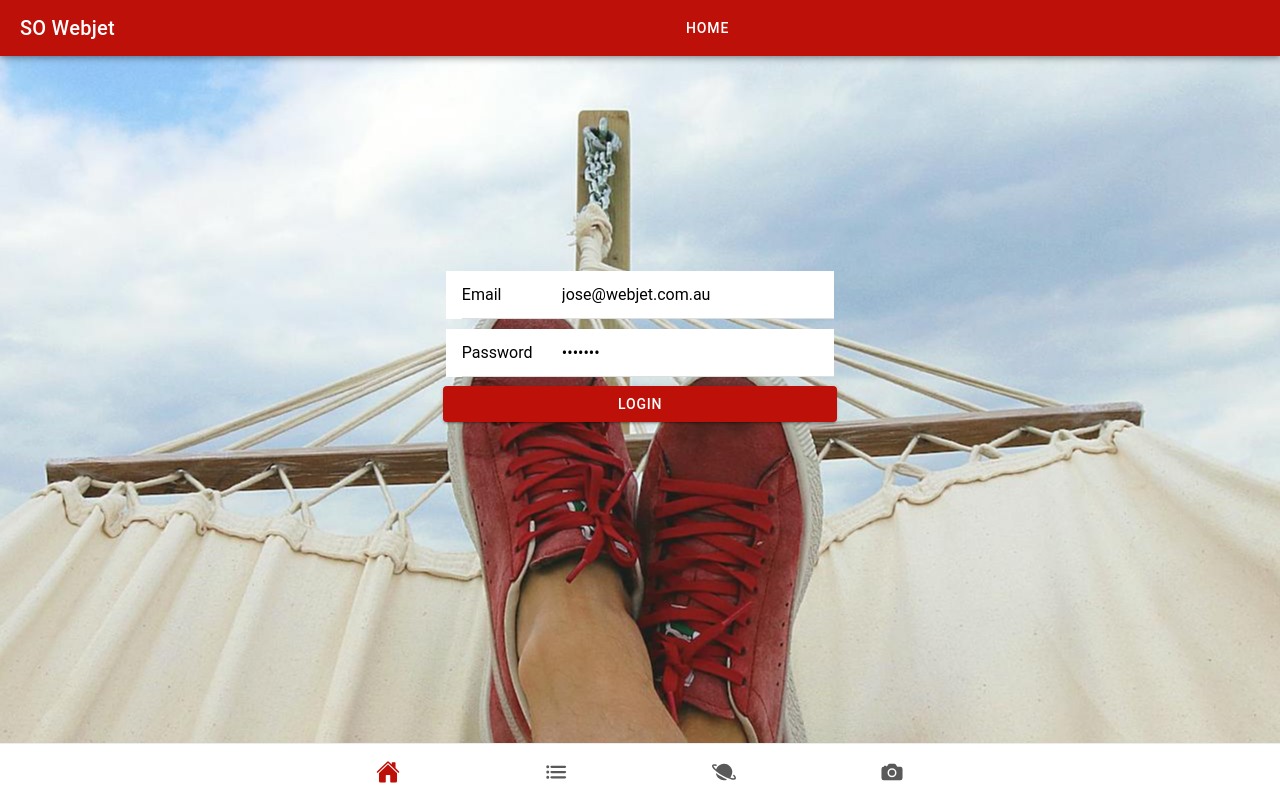
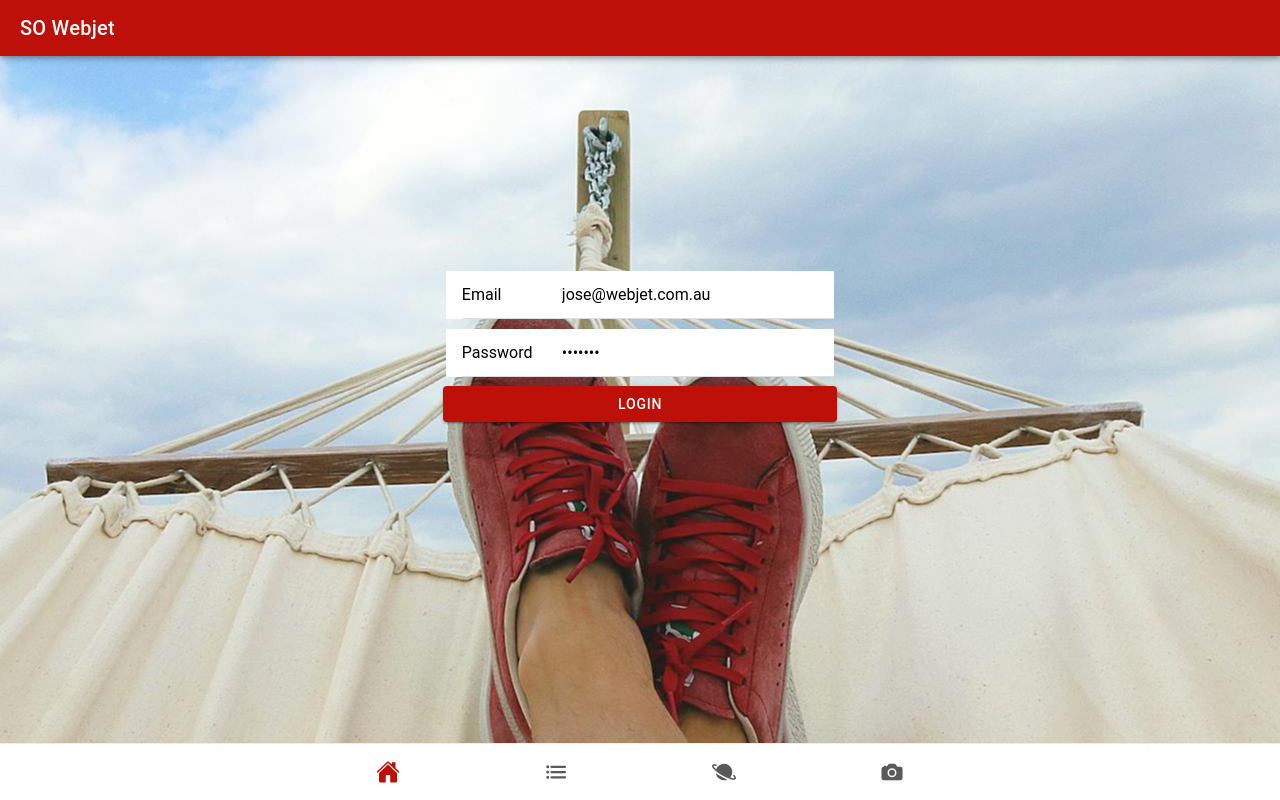
Before and after one commit to Pravin-Xeona-webjet/SO-Webjet, a React (Vite) app: page /welcome in a window 1280 px wide. Built offline with nearby package versions, Linux system fonts and the light colour scheme.

Commit message:
clean / remove button

```diff
--- a/src/components/SiteHeader.tsx
+++ b/src/components/SiteHeader.tsx
@@ -7,8 +7,6 @@ const SiteHeader: React.FC = () => {
             <IonToolbar color={"primary"}>
             <IonButtons>
                 <IonTitle>SO Webjet</IonTitle>
-                <IonButtons slot="end"></IonButtons>
-                <IonButton>Home</IonButton>
             </IonButtons>
         </IonToolbar>
       </IonHeader >
```
